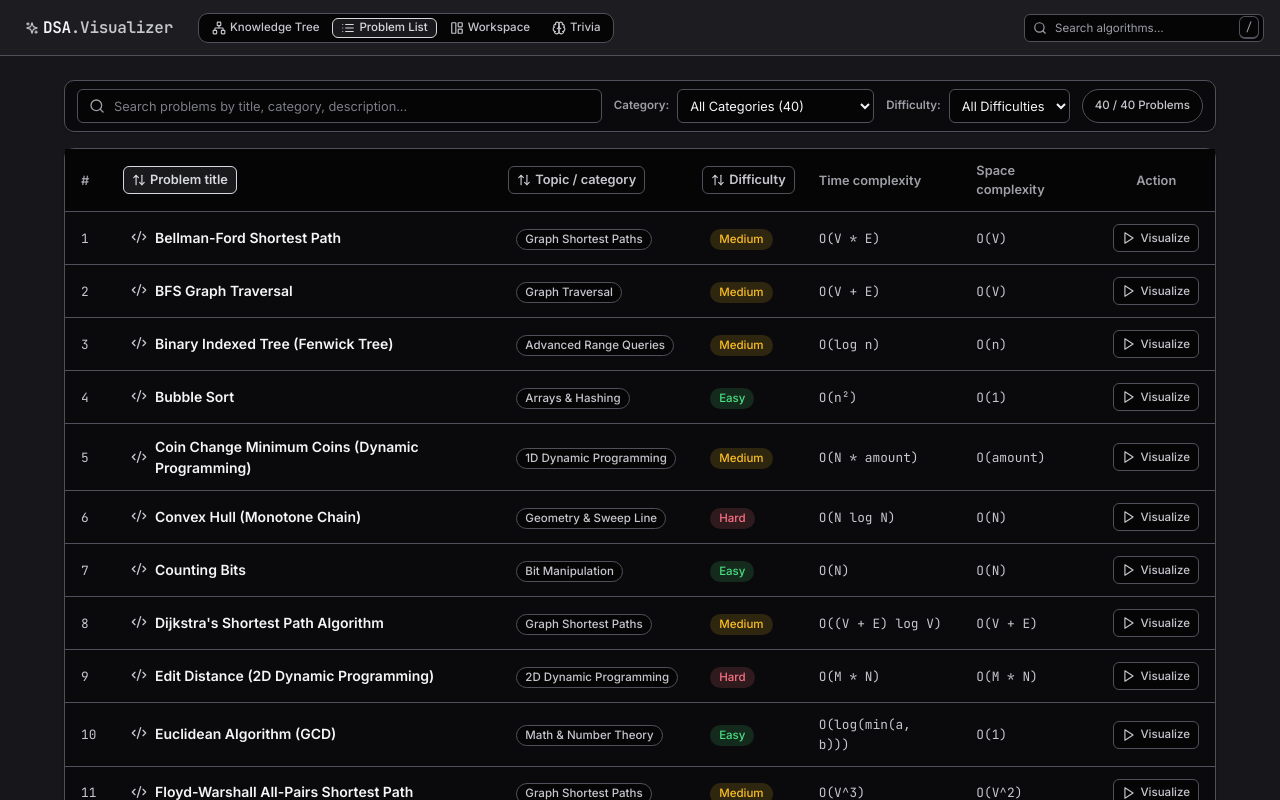
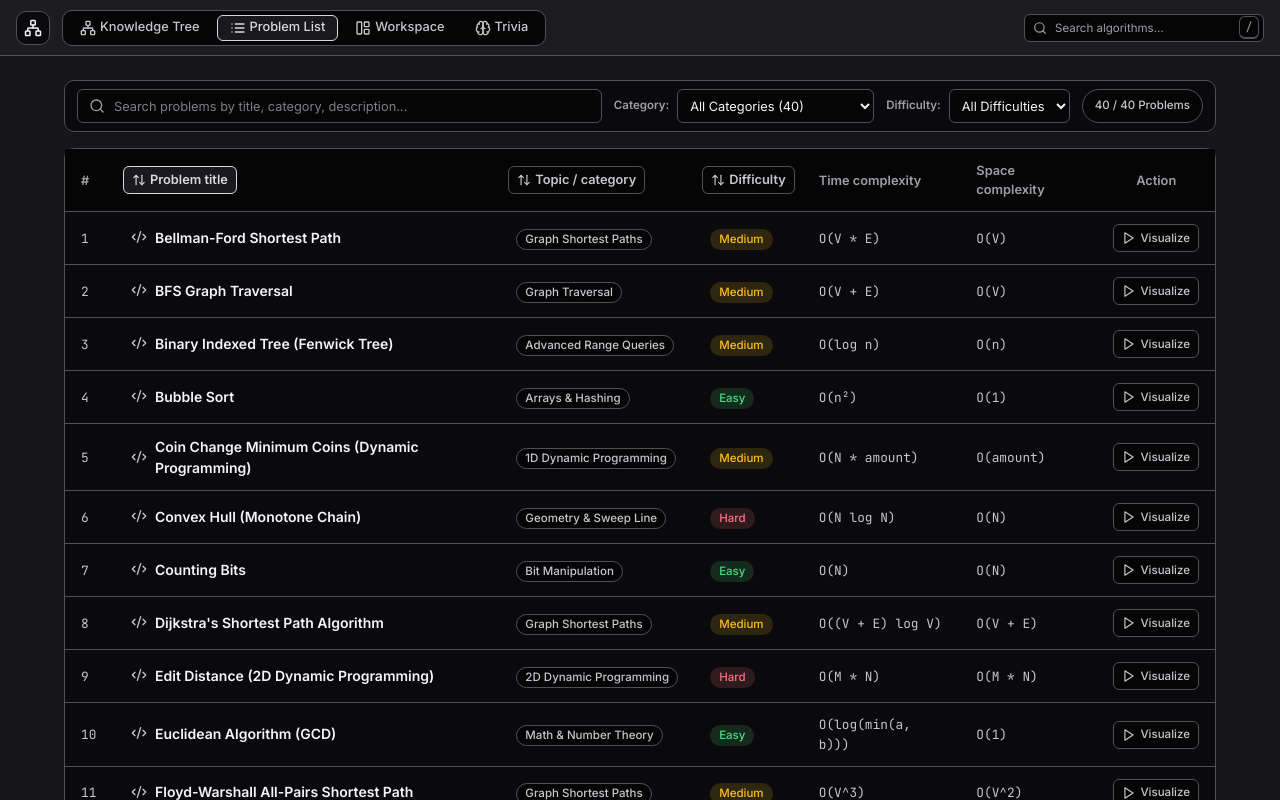
Before and after one commit to onurseckin/dsa_visualizer, a React (Vite) app: page /problems in a window 1280 px wide. Built offline with nearby package versions, Linux system fonts and the light colour scheme.

Commit message:
feat: navbar brand graph icon button, medium segmented tab sizing, and python syntax highlighting

```diff
--- a/src/components/Navbar.tsx
+++ b/src/components/Navbar.tsx
@@ -7,9 +7,8 @@ import {
   LayoutPanelLeft,
   BookOpen,
   Layers,
-  Sparkles,
+  List,
   Network,
-  List,
   RotateCcw,
 } from 'lucide-react';
 import { CategoryType, AppView, PanelKey, PanelVisibility } from '../types/dsa';
@@ -98,33 +97,35 @@ export const Navbar: React.FC<NavbarProps> = ({
       }}
     >
       {/* Brand + app-view switcher */}
-      <div style={{ display: 'flex', alignItems: 'center', gap: 'var(--space-4)', minWidth: 0 }}>
-        {/* The wordmark is text, not a selection, so it stays on the neutral text
-            ramp — the accent is reserved for interaction state (R5.1). */}
-        <Button
-          variant="ghost"
-          size="sm"
-          icon={<Sparkles />}
+      <div style={{ display: 'flex', alignItems: 'center', gap: 'var(--space-3)', minWidth: 0 }}>
+        <button
+          type="button"
           aria-label="DSA Visualizer home"
+          title="Go to Knowledge Tree"
           onClick={() => onSetAppView('tree')}
+          className="ui-btn ui-btn--secondary ui-btn--md"
+          style={{
+            display: 'inline-flex',
+            alignItems: 'center',
+            justifyContent: 'center',
+            width: 'var(--control-h-md)',
+            height: 'var(--control-h-md)',
+            padding: 0,
+            borderRadius: 'var(--radius-md)',
+            borderColor: 'var(--border-default)',
+            background: 'var(--bg-surface)',
+            color: 'var(--text-primary)',
+            cursor: 'pointer',
+            flexShrink: 0,
+          }}
         >
-          <span
-            style={{
-              fontFamily: 'var(--font-code)',
-              fontWeight: 700,
-              fontSize: 'var(--text-lg)',
-              letterSpacing: '-0.02em',
-              color: 'var(--text-primary)',
-            }}
-          >
-            DSA<span style={{ color: 'var(--text-secondary)' }}>.Visualizer</span>
-          </span>
-        </Button>
+          <Network style={{ width: '18px', height: '18px' }} />
+        </button>
 
         {/* Mutually exclusive routing stays a Segmented — it is not a toggle set. */}
         <Segmented
           aria-label="App view"
-          size="sm"
+          size="md"
           options={APP_VIEW_OPTIONS}
           value={appView}
           onChange={(value) => onSetAppView(value as AppView)}
--- a/src/components/primitives/CodeBlockViewer.tsx
+++ b/src/components/primitives/CodeBlockViewer.tsx
@@ -5,6 +5,129 @@ export interface CodeBlockViewerProps {
   code: string;
   activeLine: number;
   variables?: Record<string, string | number | boolean>;
+}
+
+const PYTHON_KEYWORDS = new Set([
+  'def', 'return', 'if', 'else', 'elif', 'for', 'while', 'in', 'and', 'or', 'not',
+  'is', 'True', 'False', 'None', 'import', 'from', 'as', 'class', 'raise', 'try',
+  'except', 'yield', 'pass', 'with', 'lambda', 'global', 'nonlocal', 'break', 'continue',
+]);
+
+const PYTHON_BUILTINS = new Set([
+  'int', 'str', 'list', 'dict', 'set', 'bool', 'float', 'tuple', 'len', 'range',
+  'print', 'enumerate', 'zip', 'max', 'min', 'sum', 'abs', 'sorted', 'map',
+  'filter', 'any', 'all', 'super', 'self', 'append', 'pop', 'add', 'remove',
+]);
+
+export function highlightPythonLine(line: string): React.ReactNode[] {
+  const nodes: React.ReactNode[] = [];
+  let i = 0;
+  const len = line.length;
+
+  while (i < len) {
+    // 1. Comments
+    if (line[i] === '#') {
+      nodes.push(
+        <span key={i} style={{ color: 'var(--text-muted)', fontStyle: 'italic' }}>
+          {line.slice(i)}
+        </span>
+      );
+      break;
+    }
+
+    // 2. Strings ('...' or "...")
+    if (line[i] === '"' || line[i] === "'") {
+      const quote = line[i];
+      let end = i + 1;
+      while (end < len && (line[end] !== quote || line[end - 1] === '\\')) {
+        end++;
+      }
+      if (end < len) end++;
+      nodes.push(
+        <span key={i} style={{ color: '#86efac' }}>
+          {line.slice(i, end)}
+        </span>
+      );
+      i = end;
+      continue;
+    }
+
+    // 3. Numbers
+    if (/\d/.test(line[i]) && (i === 0 || !/[a-zA-Z_]/.test(line[i - 1]))) {
+      let end = i;
+      while (end < len && /[\d.xXa-fA-F]/.test(line[end])) {
+        end++;
+      }
+      nodes.push(
+        <span key={i} style={{ color: '#fb923c' }}>
+          {line.slice(i, end)}
+        </span>
+      );
+      i = end;
+      continue;
+    }
+
+    // 4. Identifiers / Keywords / Builtins / Functions
+    if (/[a-zA-Z_]/.test(line[i])) {
+      let end = i;
+      while (end < len && /[a-zA-Z0-9_]/.test(line[end])) {
+        end++;
+      }
+      const token = line.slice(i, end);
+
+      let prevDef = false;
+      let p = i - 1;
+      while (p >= 0 && /\s/.test(line[p])) p--;
+      if (p >= 2 && line.slice(p - 2, p + 1) === 'def' && (p - 3 < 0 || !/[a-zA-Z0-9_]/.test(line[p - 3]))) {
+        prevDef = true;
+      }
+
+      if (PYTHON_KEYWORDS.has(token)) {
+        nodes.push(
+          <span key={i} style={{ color: '#c084fc', fontWeight: 600 }}>
+            {token}
+          </span>
+        );
+      } else if (prevDef) {
+        nodes.push(
+          <span key={i} style={{ color: '#facc15', fontWeight: 600 }}>
+            {token}
+          </span>
+        );
+      } else if (PYTHON_BUILTINS.has(token)) {
+        nodes.push(
+          <span key={i} style={{ color: '#38bdf8' }}>
+            {token}
+          </span>
+        );
+      } else {
+        nodes.push(
+          <span key={i} style={{ color: '#e4e4e7' }}>
+            {token}
+          </span>
+        );
+      }
+      i = end;
+      continue;
+    }
+
+    // 5. Operators & Punctuation
+    if (/[=+\-*/%<>&|^~:;,!.]/.test(line[i])) {
+      nodes.push(
+        <span key={i} style={{ color: '#94a3b8' }}>
+          {line[i]}
+        </span>
+      );
+      i++;
+      continue;
+    }
+
+    // 6. Whitespace / Other
+    nodes.push(line[i]);
+    i++;
+  }
+
+  return nodes;
 }
 
 export const CodeBlockViewer: React.FC<CodeBlockViewerProps> = ({
@@ -85,7 +208,7 @@ export const CodeBlockViewer: React.FC<CodeBlockViewerProps> = ({
               >
                 {lineNumber}
               </span>
-              {lineText}
+              {highlightPythonLine(lineText)}
             </div>
           );
         })}
--- a/src/trivia/triviaEngine.ts
+++ b/src/trivia/triviaEngine.ts
@@ -245,8 +245,13 @@ export const buildTiles = (
     .filter((line) => line.blankable && !blankSet.has(line.number))
     .map((line) => line.content);
   const authored = meta?.distractors ?? [];
+  /* Decoys must differ from the ANSWERS too, not just from each other: 13 of the
+     40 solutions repeat a line verbatim (`return False`, `node = node.children[c]`),
+     and grading compares text, so a spare line identical to a blanked one would be
+     a tile that is simultaneously labelled a decoy and accepted as correct. */
+  const answerTexts = new Set(answers.map((tile) => tile.text));
   const decoys = shuffle([...decoyPool, ...authored], rng)
-    .filter((text, index, list) => list.indexOf(text) === index)
+    .filter((text, index, list) => list.indexOf(text) === index && !answerTexts.has(text))
     .slice(0, blanks.length)
     .map((text, index) => ({ id: `decoy-${index}`, text, correctFor: null }));
 
```
Also changed, not shown: 2 other files (tests, documents, lock files or other folders).
